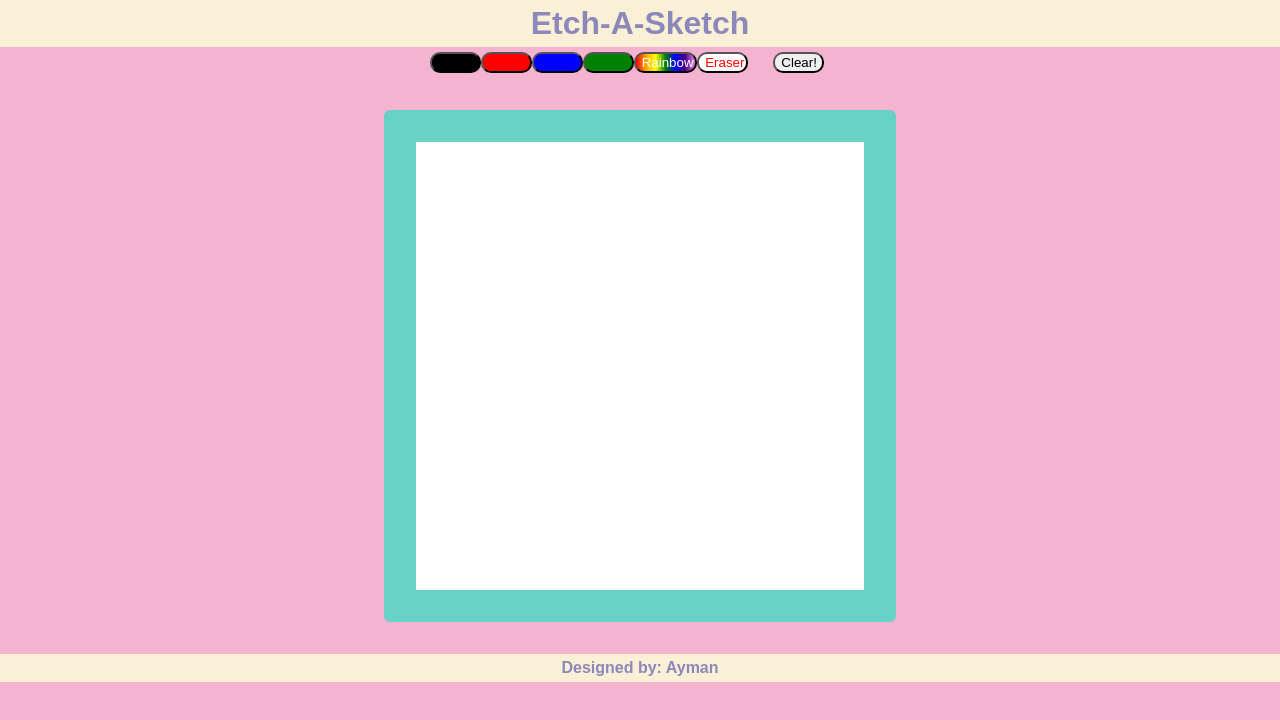
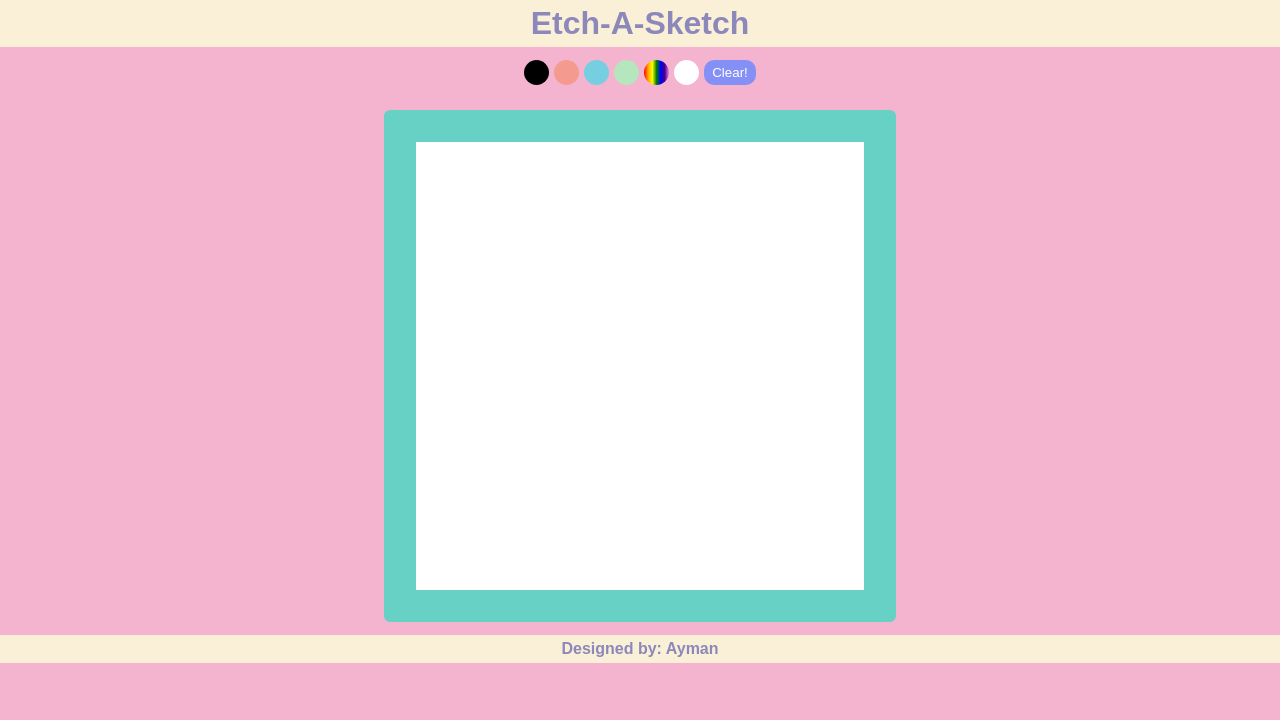
Before and after one commit to Ayman-C/odin-Etch-a-Sketch, a plain HTML site: page index.html in a window 1280 px wide. Drawn offline with Linux system fonts and the light colour scheme; a web font is replaced by a local one.

Commit message:
Modify buttons and color choice

```diff
--- a/index.html
+++ b/index.html
@@ -10,13 +10,13 @@
 <body>
     <h1 class="pageHeader">Etch-A-Sketch</h1>
     <div class="btnContainer">
-        <button class="btnBlack btnColor">Black</button>
-        <button class="btnRed btnColor">Red</button>
-        <button class="btnBlue btnColor">Blue</button>
-        <button class="btnGreen btnColor">Green</button>
-        <button class="btnRainbow btnColor">Rainbow</button>
-        <button class="btnEraser btnColor">Eraser</button>
-        <button class="btnClear">Clear!</button>
+        <button class="btnBlack btnColor" id="black"></button>
+        <button class="btnRed btnColor" id="#F59A8E"></button>
+        <button class="btnBlue btnColor" id="#75cfe0"></button>
+        <button class="btnGreen btnColor" id="#B6E6BD"></button>
+        <button class="btnRainbow btnColor" id="rainbow"></button>
+        <button class="btnEraser btnColor" id="eraser"></button>
+        <button class="btnClear btnColor">Clear!</button>
     </div>
     <div class="container"></div>
 </body>
--- a/script.js
+++ b/script.js
@@ -32,19 +32,15 @@ function hoverDisplay(color='black'){
     const squares=document.querySelectorAll(".square");
     squares.forEach(gridSquare => {
         gridSquare.addEventListener("mouseover" , function(evt) {
-            if (color==="Rainbow") {
+            if (color==="rainbow") {
                 evt.target.style.background=randomHexColor();
-                console.log("rainbow fail")
             }
             else {
             evt.target.style.background=color;
-            console.log(`this is ${color}`)
             }
         })
     })
 }
-
-
 function onClickReset(){
 const btn=document.querySelector(".btnClear")
      btn.addEventListener("click", deleteGrid)
@@ -54,34 +50,26 @@ const btn=document.querySelector(".btnClear")
      btn.addEventListener("click", function() {toggleContainerGrid(true)})
      btn.addEventListener("click", function() {hoverDisplay('black')})
     }
-
 function chooseColor(){
     const btns=document.querySelectorAll(".btnColor")
     btns.forEach(btn => {
-        btn.addEventListener("click", function() {hoverDisplay(this.textContent)})
+        btn.addEventListener("click", function() {hoverDisplay(this.id)})
         })
     }
-
 function Eraser(){
     const btn=document.querySelector(".btnEraser")
     btn.addEventListener("click", function() {hoverDisplay("white")})
 }
-
 function deleteGrid() {
     const squares=document.querySelectorAll(".square");
     squares.forEach(square=>square.remove())
 }
-
 function chooseGridSize() {
     rowLenght=window.prompt("Please pick a grid row lenght")
     gridSize=rowLenght**2
     squareSize=`${100/rowLenght}%`
 }
-
-
 function randomHexColor(){
     const randomHexColor='#000000'
-    //const hexConversion={0:0,1:1,2:2,3:3,4:4,5:5,6:6,7:7,8:8,9:9,10:"a",11:"b",12:"c",13:"d",14:"e",15:"f"}
-    //return randomHexColor.replace(/0/g,  function(){return hexConversion[Math.floor(Math.random()*16)]})
     return randomHexColor.replace(/0/g,  function(){return Math.floor(Math.random()*16).toString(16)})
 }
--- a/styles.css
+++ b/styles.css
@@ -1,5 +1,3 @@
-
-
 body{
     height:100vh;
     background-color: #f4b3ce;
@@ -18,22 +16,13 @@ h1, footer {
     width: 100%;
     margin: 0px;
 }
-
-.btnContainer {
-    display: flex;
-    justify-content: center;
-    margin: 5px;
-}
 .container {
     display:flex;
     flex-wrap: wrap;
     justify-content:center;
-    margin: 2.5% 30%;
-    margin-top: 2.5%;
+    margin: 1% 30%;
     background-color: white;
     border-radius: 6px;
-    flex-grow: 1 0 auto;
-
 }
 .gridContainer {
     border: 2em solid #68d1c5;
@@ -42,64 +31,48 @@ h1, footer {
     height: 0;
     background-color: white;
 }
+.btnContainer {
+    display: flex;
+    justify-content: center;
+}
+.btnColor{
+    border-radius: 50%;
+    height: 25px;
+    width: 25px;
+    border-style: none;
+    margin: 1% 2.5px;
+}
+.btnColor:focus{
+    border:0.2em solid rgba(255, 0, 0, .3);
+}
+.btnBlack{
+    background-color: black;
+}
+.btnRed{
+    background-color: #F59A8E;
+}
+.btnBlue{
+    background-color: #75cfe0;
+}
+.btnGreen{
+    background-color: #B6E6BD;
+}
+.btnRainbow{
+    background-image: linear-gradient(to right, red,orange,yellow,green,blue,indigo,violet);
+}
 
-.btnBlack{
-    color: black;
-    background-color: black;
+.btnEraser{
+    background-color: white;
+}
+.btnClear {
+    color: white;
+    background-color: #8590f7;
     border-radius: 10px;
     width: 4%;
-}
-.btnRed{
-    color: red;
-    background-color: red;
-    border-radius: 10px;
-    width: 4%;
-}
-.btnBlue{
-    color: blue;
-    background-color: blue;
-    border-radius: 10px;
-    width: 4%;
-}
-.btnGreen{
-    color: green;
-    background-color: green;
-    border-radius: 10px;
-    width: 4%;
-
-}
-.btnRainbow{
-    color:white;
-    background-image: linear-gradient(to right, red,orange,yellow,green,blue,indigo,violet);
-    border-radius: 10px;
-    width: 5%;
-
-}
-.btnEraser{
-    color: red;
-    background-color: white;
-    border-radius: 10px;
-    width: 4%;
-
-}
-
-.btnColor:focus{
-    border:0.2em solid yellow;
-}
-.btnClear {
-    color: black;
-    background-color: with;
-    border-radius: 10px;
-    margin: 0 2%;
-    width: 4%;
-}
-button {
-    outline:none
 }
 footer {
     display:inline-block}
 
-
 @font-face {
     font-family: "DotGothic16-Regular"; src: url('DotGothic16-Regular.ttf');
 }
```
